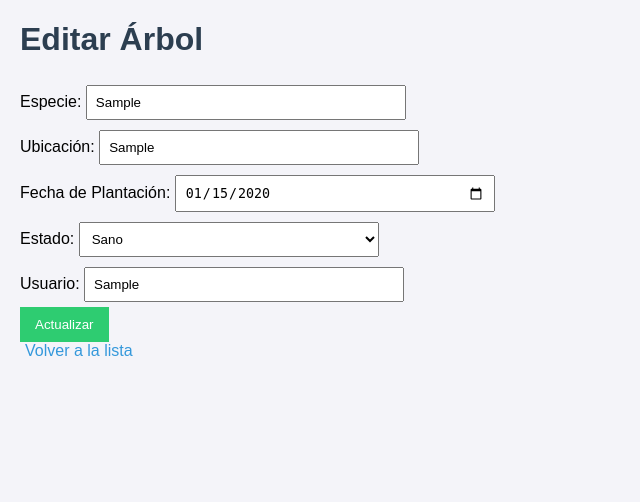
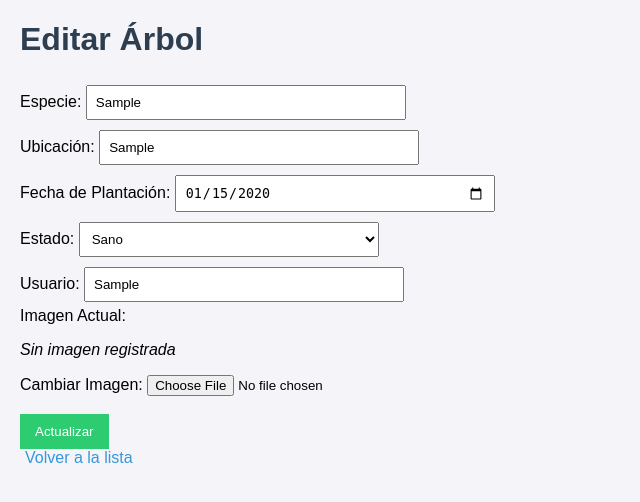
Before and after one commit to oscortrea/Ubuntu-paiporta, a PHP site: page /editar.php?id=1 in a window 1280 px wide. Shown: the top 502 px of the page, without its empty margins (0-640 px from the left). Run offline with PHP 8.4, Linux system fonts and the light colour scheme; tables that the repository leaves empty hold one stand-in row (values such as "Sample post").

Commit message:
editar.php & index.php UPDATE

```diff
--- a/editar.php
+++ b/editar.php
@@ -19,11 +19,33 @@ if ($_SERVER['REQUEST_METHOD'] === 'POST') {
     $estado = $conn->real_escape_string($_POST['estado']);
     $usuario = $conn->real_escape_string($_POST['usuario']);
 
+    // Mantener la imagen actual por defecto
+    $nombre_imagen = $arbol['imagen'];
+
+    // Procesar nueva imagen si se sube una
+    if (isset($_FILES['imagen']) && $_FILES['imagen']['error'] === UPLOAD_ERR_OK) {
+        $directorio_destino = 'uploads/';
+        if (!file_exists($directorio_destino)) {
+            mkdir($directorio_destino, 0775, true);
+        }
+
+        $nombre_original = basename($_FILES['imagen']['name']);
+        $nuevo_nombre = time() . '_' . $nombre_original;
+        $ruta_completa = $directorio_destino . $nuevo_nombre;
+
+        if (move_uploaded_file($_FILES['imagen']['tmp_name'], $ruta_completa)) {
+            $nombre_imagen = $nuevo_nombre;
+        }
+    }
+
+    $imagen_sql = $nombre_imagen ? "'$nombre_imagen'" : "NULL";
+
     $sql = "UPDATE arboles SET
     especie = '$especie',
     ubicacion = '$ubicacion',
     fecha_plantacion = '$fecha',
-    estado = '$estado'
+    estado = '$estado',
+    imagen = $imagen_sql
     WHERE id = $id";
 
     if ($conn->query($sql)) {
@@ -38,14 +60,14 @@ if ($_SERVER['REQUEST_METHOD'] === 'POST') {
 
 <!DOCTYPE html>
 <html lang="es">
-    <head>
+<head>
     <meta charset="UTF-8">
     <title>PaiportArbolado : Editar Árbol</title>
     <link rel="stylesheet" href="css/style.css">
 </head>
 <body>
     <h1>Editar Árbol</h1>
-    <form method="POST">
+    <form method="POST" enctype="multipart/form-data">
         <input type="hidden" name="id" value="<?= $arbol['id'] ?>">
 
         <label>Especie:</label>
@@ -59,16 +81,28 @@ if ($_SERVER['REQUEST_METHOD'] === 'POST') {
 
         <label>Estado:</label>
         <select name="estado" required>
-        <option value="sano" <?= $arbol['estado'] === 'sano' ? 'selected' : '' ?>>Sano</option>
-        <option value="enfermo" <?= $arbol['estado'] === 'enfermo' ? 'selected' : '' ?>>Enfermo</option>
-        <option value="talado" <?= $arbol['estado'] === 'talado' ? 'selected' : '' ?>>Talado</option>
+            <option value="sano" <?= $arbol['estado'] === 'sano' ? 'selected' : '' ?>>Sano</option>
+            <option value="enfermo" <?= $arbol['estado'] === 'enfermo' ? 'selected' : '' ?>>Enfermo</option>
+            <option value="talado" <?= $arbol['estado'] === 'talado' ? 'selected' : '' ?>>Talado</option>
         </select><br>
 
         <label>Usuario:</label>
         <input type="text" name="usuario" value="<?= htmlspecialchars($arbol['usuario_registro']) ?>" required><br>
 
+        <!-- Visualización de la foto actual -->
+        <label>Imagen Actual:</label><br>
+        <?php if (!empty($arbol['imagen']) && file_exists('uploads/' . $arbol['imagen'])): ?>
+            <img src="uploads/<?= htmlspecialchars($arbol['imagen']) ?>" alt="Foto del árbol" style="max-width: 300px; height: auto; border-radius: 8px; margin: 10px 0;"><br>
+        <?php else: ?>
+            <p><em>Sin imagen registrada</em></p>
+        <?php endif; ?>
+
+        <!-- Opción para subir/cambiar la foto -->
+        <label>Cambiar Imagen:</label>
+        <input type="file" name="imagen" accept="image/*"><br><br>
+
         <button type="submit">Actualizar</button>
-        </form>
+    </form>
     <a href="index.php">Volver a la lista</a>
 </body>
 </html>
```
Also changed, not shown: index.php (+10 -2 lines).
